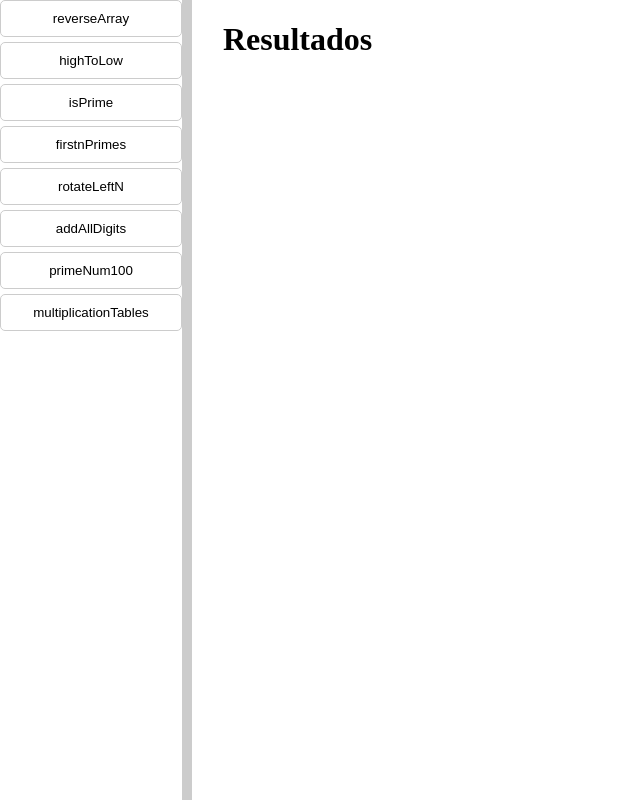
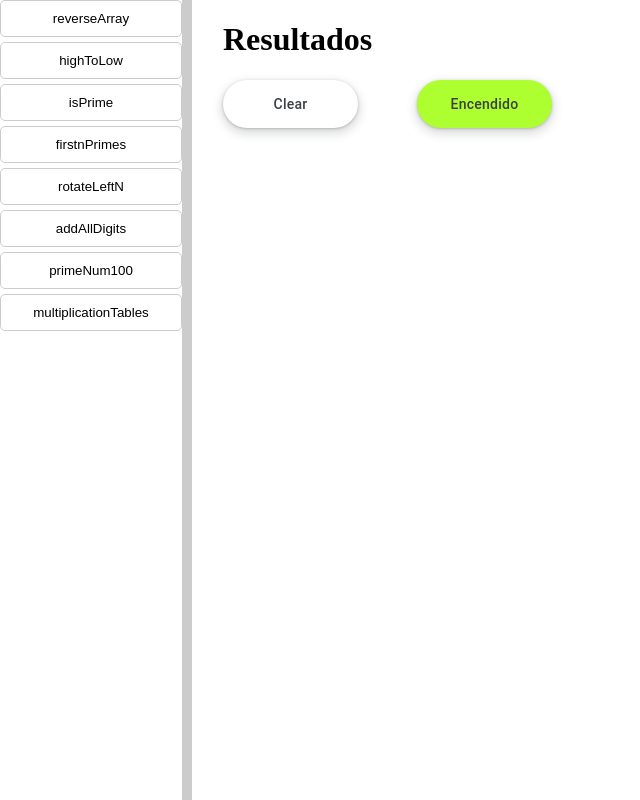
Before and after one commit to JuanPabloYarceE/project-vite-react-basic, a React (Vite) app: page / in a window 1280 px wide. Shown: the whole page, without its empty margins (0-640 px from the left). Built offline with nearby package versions, Linux system fonts and the light colour scheme.

Commit message:
Add ClearButton and statusButton using useState

```diff
--- a/src/App.jsx
+++ b/src/App.jsx
@@ -2,6 +2,8 @@ import ExercisesAccordion from "./ExercisesAccordion";
 
 export function App () {
     return(
+        <>
         <ExercisesAccordion/>
+        </>
     )
 }
--- a/src/ExercisesAccordion.jsx
+++ b/src/ExercisesAccordion.jsx
@@ -5,8 +5,18 @@ import scripts from "./scripts"; // Importa el objeto scripts desde el nuevo arc
 
 const ScriptRunner = () => {
   const [resultado, setResultado] = useState('');
+  const [isOn, setOn] = useState(true);
+
+  const textButton = isOn
+  ? 'Encendido'
+  : 'Apagado'
+
+  const buttonClassName = isOn
+    ? 'button-17 isOn'
+    : 'button-17'
 
   const ejecutarScript = (scriptName) => {
+    if (!isOn) return;
     try {
       const resultadoScript = scripts[scriptName]();
       //console.log(resultadoScript + " <---------");
@@ -16,6 +26,17 @@ const ScriptRunner = () => {
       setResultado(`Error al ejecutar el script: ${error.message}`);
     }
   };
+
+  const handleClick = () => {
+    setOn(!isOn);
+    if (isOn) {
+      setResultado(''); // Limpiar la pizarra cuando se apaga
+    }
+  }
+
+  const clear = () => {
+    setResultado('');
+  }
 
   const renderAccordionItems = () => {
     const scriptNames = Object.keys(scripts);
@@ -28,17 +49,14 @@ const ScriptRunner = () => {
     return (
       <>
         <div className="accordionStyle">
-          {/*  <AccordionItem title="reverseArray" ejecutarScript={ejecutarScript} />
-        <AccordionItem title="highToLow" ejecutarScript={ejecutarScript} />
-        <AccordionItem title="firstnPrimes" ejecutarScript={ejecutarScript}/>
-        <AccordionItem title="rotateLeftN" ejecutarScript={ejecutarScript}/>
-        <AccordionItem title="addAllDigits" ejecutarScript={ejecutarScript}/> */}
           {renderAccordionItems()}
         </div>
         <div className="contentStyle">
           <h1>Resultados</h1>
           <pre>{resultado}</pre>
         </div>
+        <button className='button-17' id='clearButton' onClick={clear}>Clear</button>
+        <button className={buttonClassName} id='statusButton' onClick={handleClick}>{textButton}</button>
       </>
     );
   };
--- a/src/styles.css
+++ b/src/styles.css
@@ -32,3 +32,89 @@
   .contentStyle {
     margin-left: 17%;
   }
+
+
+/* CSS */
+#clearButton{
+  margin-left: 17%;
+  margin-right: 59px;
+}
+
+.button-17 {
+  align-items: center;
+  appearance: none;
+  background-color: #ffffff;
+  border-radius: 24px;
+  border-style: none;
+  box-shadow: rgba(0, 0, 0, .2) 0 3px 5px -1px,rgba(0, 0, 0, .14) 0 6px 10px 0,rgba(0, 0, 0, .12) 0 1px 18px 0;
+  box-sizing: border-box;
+  color: #3c4043;
+  cursor: pointer;
+  display: inline-flex;
+  fill: currentcolor;
+  font-family: "Google Sans",Roboto,Arial,sans-serif;
+  font-size: 14px;
+  font-weight: 500;
+  height: 48px;
+  justify-content: center;
+  letter-spacing: .25px;
+  line-height: normal;
+  max-width: 100%;
+  overflow: visible;
+  padding: 2px 24px;
+  position: relative;
+  text-align: center;
+  text-transform: none;
+  transition: box-shadow 280ms cubic-bezier(.4, 0, .2, 1),opacity 15ms linear 30ms,transform 270ms cubic-bezier(0, 0, .2, 1) 0ms;
+  user-select: none;
+  -webkit-user-select: none;
+  touch-action: manipulation;
+  width: 135px;
+  will-change: transform,opacity;
+  z-index: 0;
+  transition: background 0.5s ease, color 0.5s ease;
+}
+
+#statusButton {
+  background-color:#be0202;
+  border-color: black;
+  color: rgb(242, 242, 242);
+  transition: background 0.5s ease, color 0.5s ease;
+}
+
+#statusButton.isOn {
+  background-color: greenyellow;
+  color: #3c4043;
+
+}
+
+.button-17:hover {
+  background: #002057;
+  color: #ffffff;
+}
+
+.button-17:hover {
+  background: #002057;
+  color: #ffffff;
+}
+
+.button-17.isOn:hover {
+  background: #be0202;
+  color: #ffffff;
+}
+
+
+
+
+.button-17:not(:disabled) {
+  box-shadow: rgba(60, 64, 67, .3) 0 1px 3px 0, rgba(60, 64, 67, .15) 0 4px 8px 3px;
+}
+
+.button-17:not(:disabled):hover {
+  box-shadow: rgba(60, 64, 67, .3) 0 2px 3px 0, rgba(60, 64, 67, .15) 0 6px 10px 4px;
+}
+
+
+.button-17:disabled {
+  box-shadow: rgba(60, 64, 67, .3) 0 1px 3px 0, rgba(60, 64, 67, .15) 0 4px 8px 3px;
+}
```
